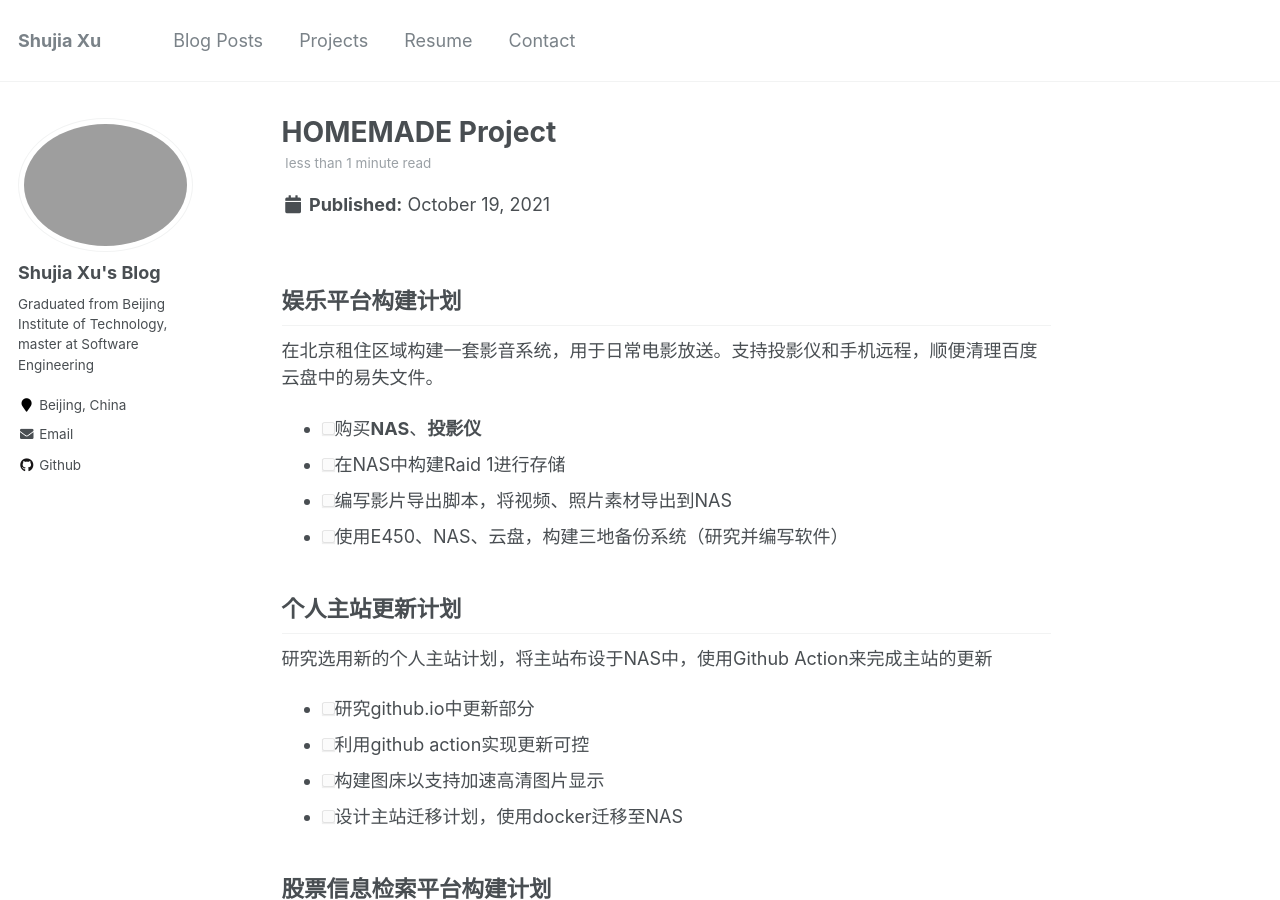
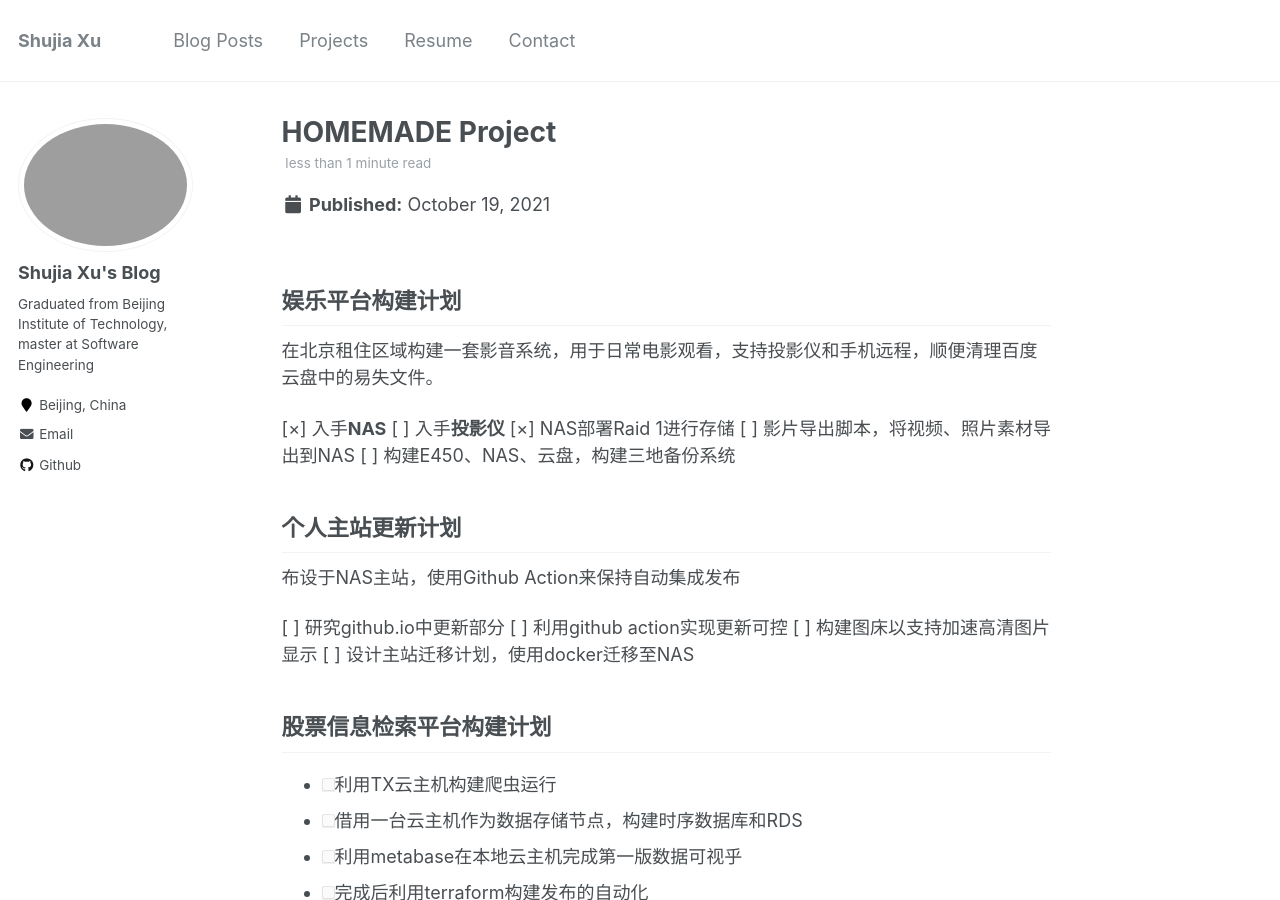
Before and after one commit to yehuo/yehuo.github.io, a Jekyll site: the page built from _posts/2021-10-19-家庭工作站构建计划.md, in a window 1280 px wide and 900 px high. Built offline with Jekyll 4.4.1, drawn with Linux system fonts in a browser that asks for light colours.

Commit message:
Update checkbox

```diff
--- a/_posts/2021-10-19-家庭工作站构建计划.md
+++ b/_posts/2021-10-19-家庭工作站构建计划.md
@@ -8,21 +8,22 @@ tags: Linux
 
 ## 娱乐平台构建计划
 
-在北京租住区域构建一套影音系统，用于日常电影放送。支持投影仪和手机远程，顺便清理百度云盘中的易失文件。
+在北京租住区域构建一套影音系统，用于日常电影观看，支持投影仪和手机远程，顺便清理百度云盘中的易失文件。
 
-- [ ] 购买**NAS**、**投影仪**
-- [ ] 在NAS中构建Raid 1进行存储
-- [ ] 编写影片导出脚本，将视频、照片素材导出到NAS
-- [ ] 使用E450、NAS、云盘，构建三地备份系统（研究并编写软件）
+[×] 入手**NAS**
+[ ] 入手**投影仪**
+[×] NAS部署Raid 1进行存储
+[ ] 影片导出脚本，将视频、照片素材导出到NAS
+[ ] 构建E450、NAS、云盘，构建三地备份系统
 
 ## 个人主站更新计划
 
-研究选用新的个人主站计划，将主站布设于NAS中，使用Github Action来完成主站的更新
+布设于NAS主站，使用Github Action来保持自动集成发布
 
-- [ ] 研究github.io中更新部分
-- [ ] 利用github action实现更新可控
-- [ ] 构建图床以支持加速高清图片显示
-- [ ] 设计主站迁移计划，使用docker迁移至NAS
+  [ ] 研究github.io中更新部分
+  [ ] 利用github action实现更新可控
+  [ ] 构建图床以支持加速高清图片显示
+  [ ] 设计主站迁移计划，使用docker迁移至NAS
 
 ## 股票信息检索平台构建计划
 
```
